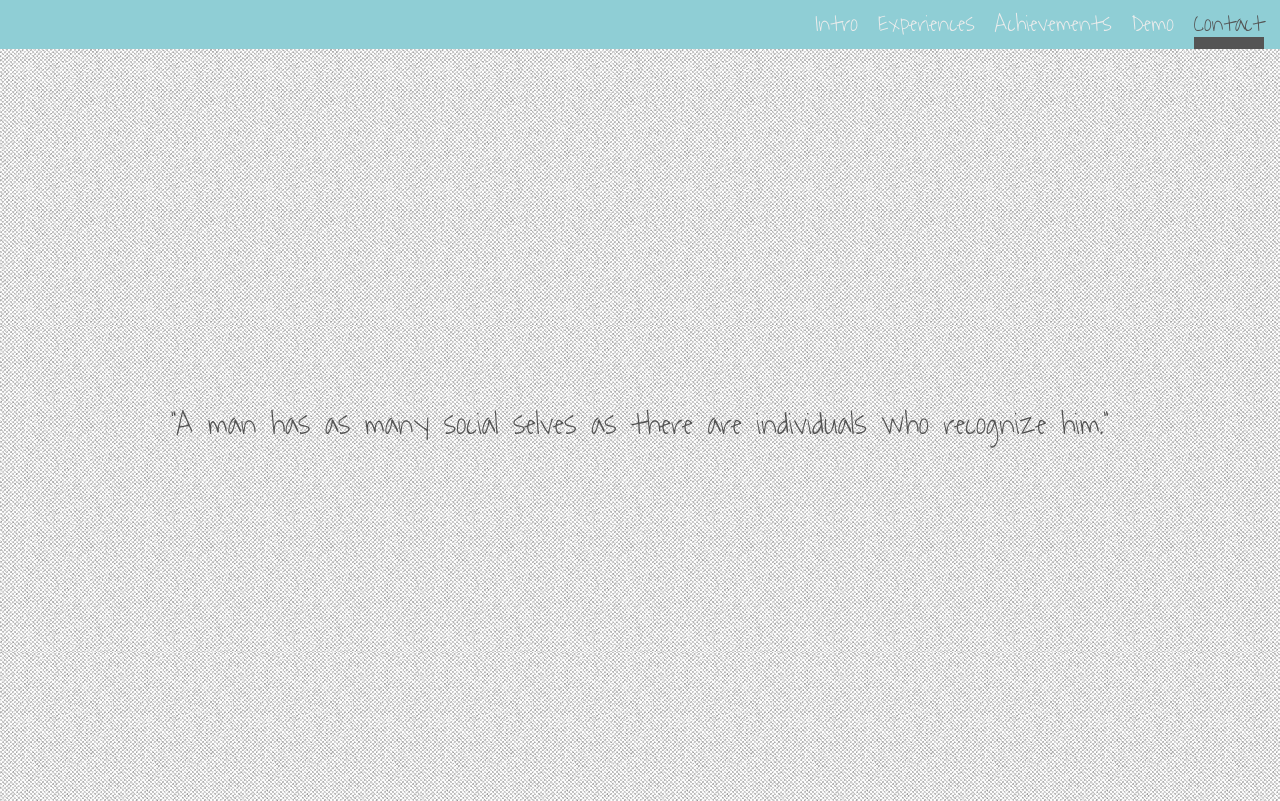
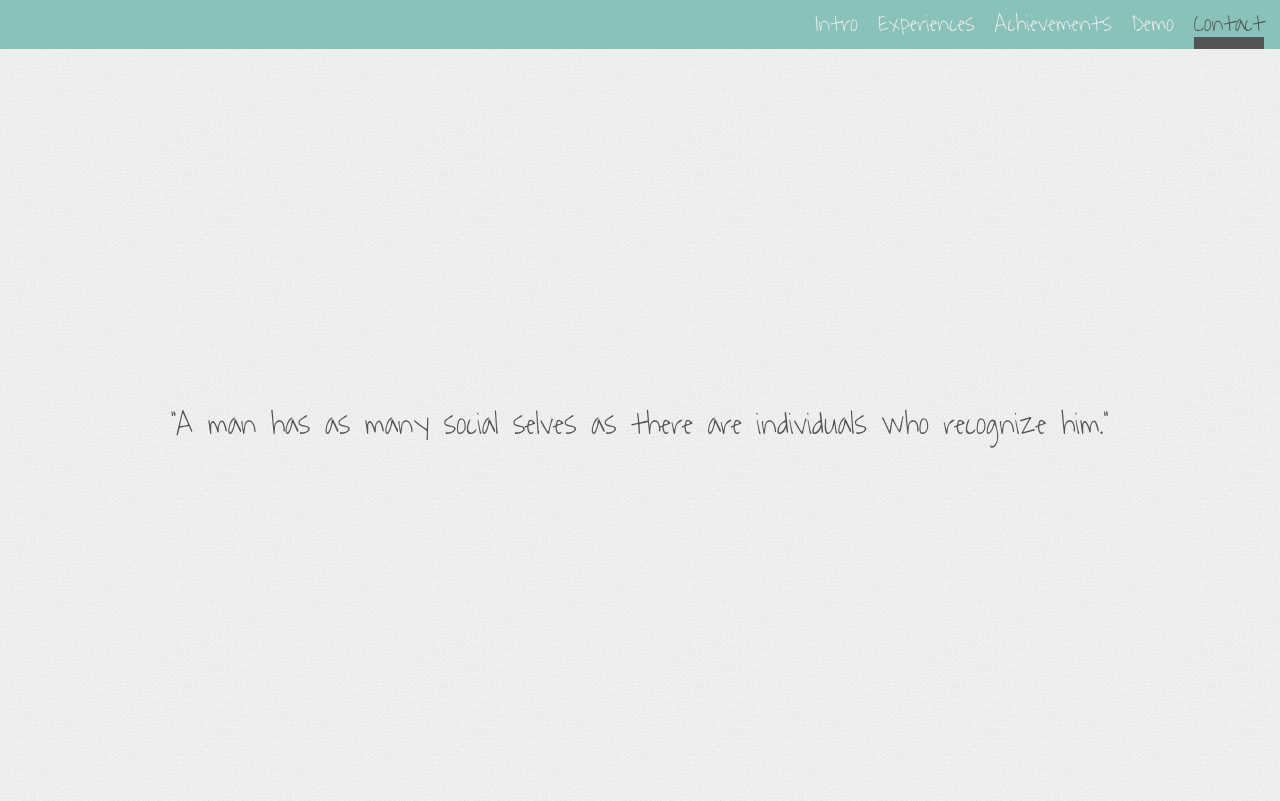
Before and after one commit to Damien-C/Portfolio-React, a React (Create React App) app: page /Contact in a window 1280 px wide. Built offline with nearby package versions, Linux system fonts and the light colour scheme; the HTML template or start-up script is replaced by a standard one.

Commit message:
Background changed

```diff
--- a/src/App.css
+++ b/src/App.css
@@ -144,7 +144,8 @@ img{
   clear: both;
 }
 .navigationWrap{
-  background-color: #8FCED5;
+  /* background-color: #8FCED5; */
+  background-color: #89c1bb;
 }
 .navigationWrap ul{
   float: right;
```
Also changed, not shown: src/images/background-backup.png (added), src/images/background.png.
